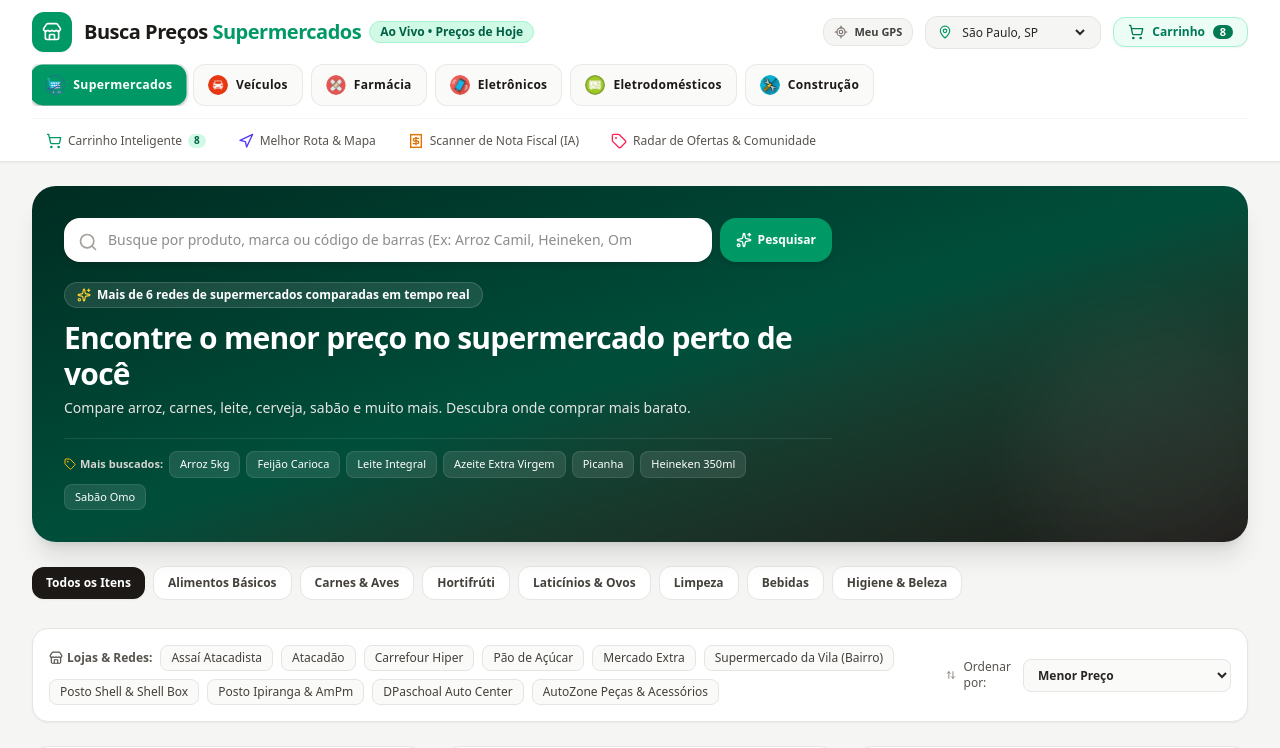
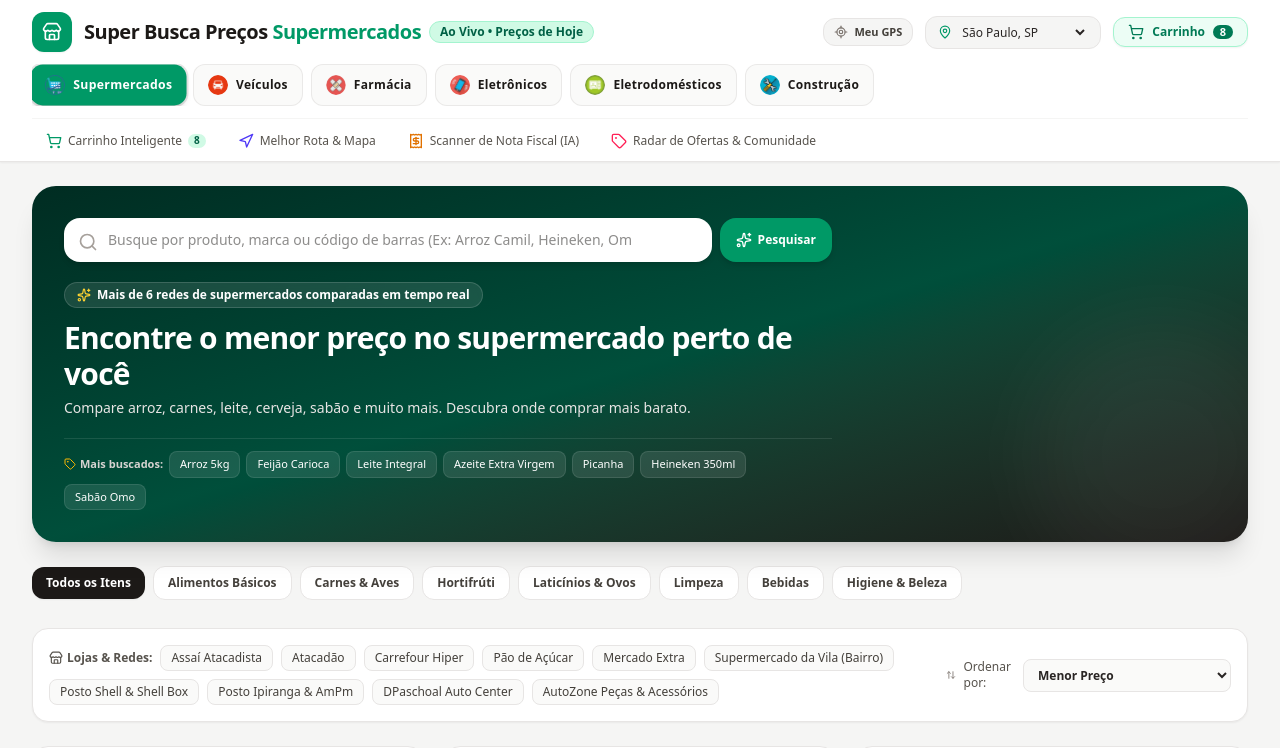
Before and after one commit to danielgomesdacruzgomesdacruz-tech/buscapre-o-supermercados, a React (Vite) app: page / in a window 1280 px wide. Shown: the top 748 px of the page. Built offline with nearby package versions, Linux system fonts and the light colour scheme.

Commit message:
cabeçalho

```diff
--- a/src/components/Header.tsx
+++ b/src/components/Header.tsx
@@ -73,7 +73,7 @@
     icon: Store,
     iconBg: 'bg-emerald-600 group-hover:bg-emerald-700',
     iconColor: 'text-white',
-    prefix: 'Busca Preços',
+    prefix: 'Super Busca Preços',
     highlightTitle: 'Supermercados',
     titleColor: 'text-emerald-600',
     badgeText: 'Ao Vivo • Preços de Hoje',
@@ -85,7 +85,7 @@
     icon: Car,
     iconBg: 'bg-amber-500 group-hover:bg-amber-600',
     iconColor: 'text-stone-950',
-    prefix: 'Busca Preços',
+    prefix: 'Super Busca Preços',
     highlightTitle: 'Veículos',
     titleColor: 'text-amber-700',
     badgeText: 'FIPE Oficial • Concessionárias',
@@ -97,7 +97,7 @@
     icon: Pill,
     iconBg: 'bg-sky-600 group-hover:bg-sky-700',
     iconColor: 'text-white',
-    prefix: 'Busca Preços',
+    prefix: 'Super Busca Preços',
     highlightTitle: 'Farmácias',
     titleColor: 'text-sky-700',
     badgeText: 'Medicamentos & Saúde',
@@ -109,7 +109,7 @@
     icon: Smartphone,
     iconBg: 'bg-purple-600 group-hover:bg-purple-700',
     iconColor: 'text-white',
-    prefix: 'Busca Preços',
+    prefix: 'Super Busca Preços',
     highlightTitle: 'Eletrônicos',
     titleColor: 'text-purple-700',
     badgeText: 'Celulares & Tecnologia',
@@ -121,7 +121,7 @@
     icon: Zap,
     iconBg: 'bg-sky-600 group-hover:bg-sky-700',
     iconColor: 'text-white',
-    prefix: 'Busca Preços',
+    prefix: 'Super Busca Preços',
     highlightTitle: 'Eletrodomésticos',
     titleColor: 'text-sky-700',
     badgeText: 'Selo Procel A+++ • Grandes Varejos',
@@ -133,7 +133,7 @@
     icon: Hammer,
     iconBg: 'bg-orange-600 group-hover:bg-orange-700',
     iconColor: 'text-white',
-    prefix: 'Busca Preços',
+    prefix: 'Super Busca Preços',
     highlightTitle: 'Construção',
     titleColor: 'text-orange-700',
     badgeText: 'Materiais & Ferramentas',
@@ -148,7 +148,7 @@
     icon: ShoppingCart,
     iconBg: 'bg-emerald-600 group-hover:bg-emerald-700',
     iconColor: 'text-white',
-    prefix: 'BuscaPreço',
+    prefix: 'Super Busca Preços',
     highlightTitle: 'Carrinho Inteligente & Divisão de Compras',
     titleColor: 'text-emerald-600',
     badgeText: 'Otimizador de Economia',
@@ -160,7 +160,7 @@
     icon: Navigation,
     iconBg: 'bg-indigo-600 group-hover:bg-indigo-700',
     iconColor: 'text-white',
-    prefix: 'BuscaPreço',
+    prefix: 'Super Busca Preços',
     highlightTitle: 'Melhores Rotas & Mapa de Lojas',
     titleColor: 'text-indigo-600',
     badgeText: 'GPS & Custo de Combustível',
@@ -172,7 +172,7 @@
     icon: Receipt,
     iconBg: 'bg-amber-600 group-hover:bg-amber-700',
     iconColor: 'text-white',
-    prefix: 'BuscaPreço',
+    prefix: 'Super Busca Preços',
     highlightTitle: 'Scanner OCR de Nota Fiscal com IA',
     titleColor: 'text-amber-700',
     badgeText: 'Gemini Vision AI',
@@ -184,7 +184,7 @@
     icon: Tag,
     iconBg: 'bg-rose-600 group-hover:bg-rose-700',
     iconColor: 'text-white',
-    prefix: 'BuscaPreço',
+    prefix: 'Super Busca Preços',
     highlightTitle: 'Radar de Ofertas & Comunidade',
     titleColor: 'text-rose-600',
     badgeText: 'Preços Colaborativos',
```
